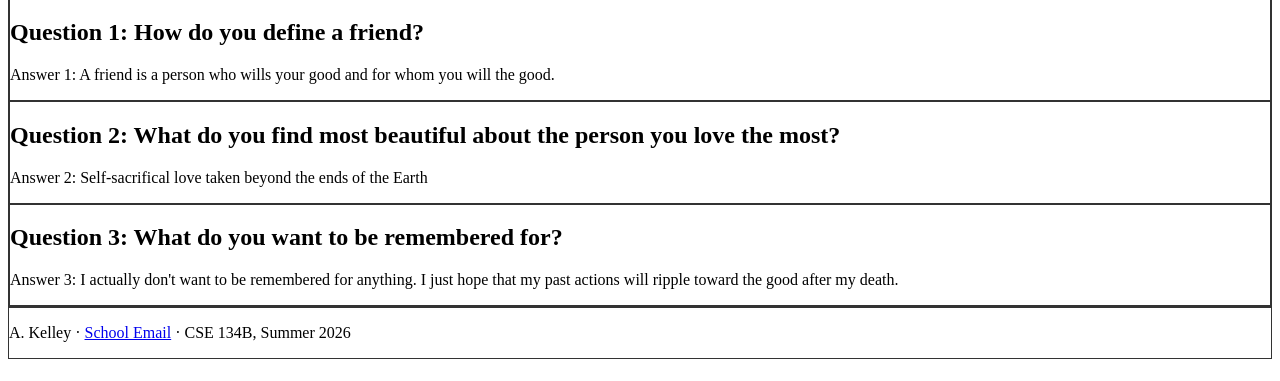
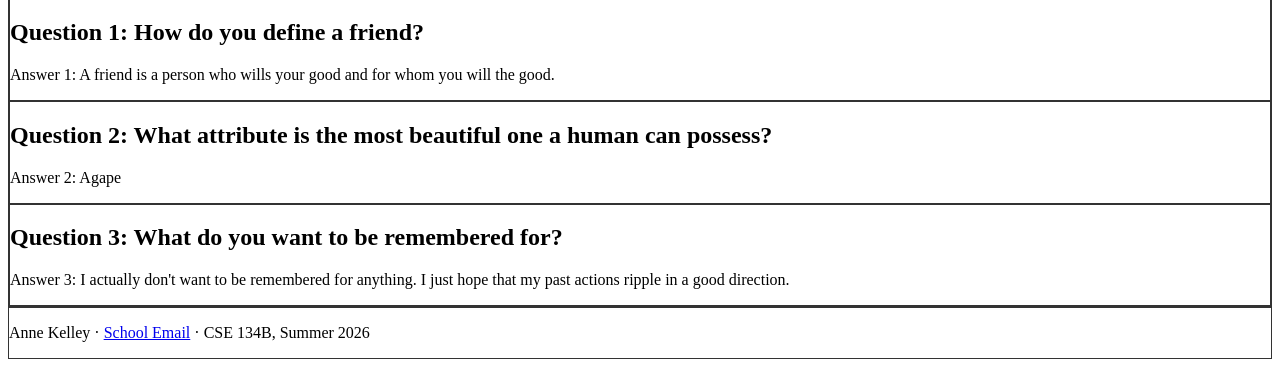
Before and after one commit to ilovelogic/personal-site, a plain HTML site: page interview_questions.html in a window 1280 px wide. Shown: the part 147-528 px from the top of the page. Drawn offline with Linux system fonts and the light colour scheme.

Commit message:
Minor phrasing changes

```diff
--- a/interview_questions.html
+++ b/interview_questions.html
@@ -27,18 +27,18 @@
   </article>
 
   <article>
-    <h2>Question 2: What do you find most beautiful about the person you love the most?</h2>
-    <p>Answer 2: Self-sacrifical love taken beyond the ends of the Earth</p>
+    <h2>Question 2: What attribute is the most beautiful one a human can possess?</h2>
+    <p>Answer 2: Agape</p>
   </article>
 
   <article>
     <h2>Question 3: What do you want to be remembered for?</h2>
-    <p>Answer 3: I actually don't want to be remembered for anything. I just hope that my past actions will ripple toward the good after my death.</p>
+    <p>Answer 3: I actually don't want to be remembered for anything. I just hope that my past actions ripple in a good direction.</p>
   </article>
 </main>
 
 <footer>
-  <p>A. Kelley &middot; <a href="mailto:ankelley@ucsd.edu">School Email</a> &middot; CSE 134B, Summer 2026</p>
+  <p>Anne Kelley &middot; <a href="mailto:ankelley@ucsd.edu">School Email</a> &middot; CSE 134B, Summer 2026</p>
 </footer>
 
 </body>
```
Also changed, not shown: index.html (+3 -3 lines), my_work.html (+2 -2 lines), upkept_skills.html (+2 -2 lines), experiments.html (added).
